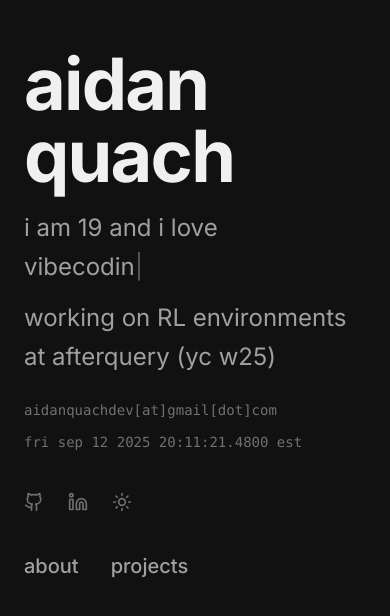
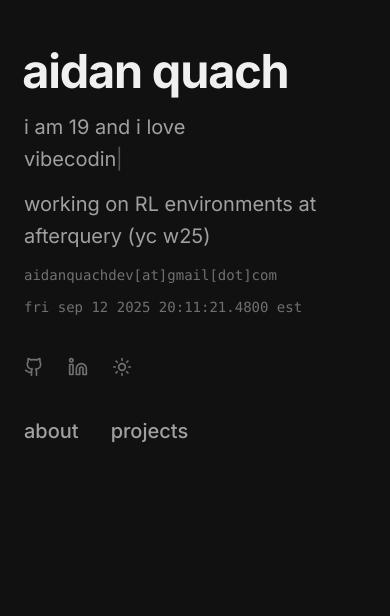
Before and after one commit to aidanq06/aidan, a Next.js app: page / in a window 390 px wide. Shown: the top 616 px of the page. Built offline with nearby package versions, Linux system fonts and the light colour scheme.

Commit message:
mobile fix

```diff
--- a/app/page.tsx
+++ b/app/page.tsx
@@ -1,6 +1,6 @@
 "use client";
 
-import React, { useState, useEffect } from 'react';
+import React, { useState, useEffect, useRef } from 'react';
 import { motion } from 'framer-motion';
 import Link from 'next/link';
 import Image from 'next/image';
@@ -111,6 +111,17 @@ function RotatingWord() {
 
 function ProjectItem({ project }: { project: Project }) {
   const [isHovered, setIsHovered] = useState(false);
+  const iframeContainerRef = useRef<HTMLDivElement>(null);
+  const [iframeScale, setIframeScale] = useState(0.425);
+
+  useEffect(() => {
+    if (!project.iframeUrl || !iframeContainerRef.current) return;
+    const observer = new ResizeObserver(entries => {
+      setIframeScale(entries[0].contentRect.width / 1280);
+    });
+    observer.observe(iframeContainerRef.current);
+    return () => observer.disconnect();
+  }, [project.iframeUrl]);
 
   const content = (
     <div
@@ -147,8 +158,9 @@ function ProjectItem({ project }: { project: Project }) {
       <div className="mb-5 relative z-10">
         {project.iframeUrl ? (
           <motion.div
+            ref={iframeContainerRef}
             className="relative overflow-hidden"
-            style={{ borderRadius: '8px', height: '354px' }}
+            style={{ borderRadius: '8px', aspectRatio: '8/5' }}
             animate={{ y: isHovered ? -8 : 0, scale: isHovered ? 1.02 : 1 }}
             transition={{ type: "spring", stiffness: 300, damping: 30 }}
           >
@@ -157,8 +169,8 @@ function ProjectItem({ project }: { project: Project }) {
               title={project.name}
               style={{
                 width: '1280px',
-                height: '950px',
-                transform: 'scale(0.425)',
+                height: '800px',
+                transform: `scale(${iframeScale})`,
                 transformOrigin: 'top left',
                 pointerEvents: 'none',
                 border: 'none',
@@ -166,6 +178,7 @@ function ProjectItem({ project }: { project: Project }) {
                 overflow: 'hidden',
               }}
             />
+            <div className="absolute inset-0" style={{ zIndex: 5 }} />
             <motion.div
               className="absolute inset-0 pointer-events-none"
               style={{ boxShadow: '0 0 20px var(--image-glow)', borderRadius: '8px', opacity: 0 }}
@@ -358,14 +371,14 @@ export default function Portfolio() {
           animate={{ opacity: 1 }}
           transition={{ duration: 1 }}
         >
-          <h1 className="text-7xl md:text-9xl font-bold mb-4 tracking-tight">
+          <h1 className="font-bold mb-4 tracking-tight leading-none" style={{ fontSize: 'clamp(2rem, 12vw, 9rem)', marginLeft: '-0.04em' }}>
             aidan quach
           </h1>
 
-          <p className="text-2xl md:text-3xl mb-3 max-w-3xl leading-relaxed" style={{ color: 'var(--secondary)' }}>
+          <p className="text-xl sm:text-2xl md:text-3xl mb-3 max-w-3xl leading-relaxed" style={{ color: 'var(--secondary)' }}>
             i am 19 and i love <RotatingWord />
           </p>
-          <p className="text-2xl md:text-3xl mb-6 max-w-3xl leading-relaxed" style={{ color: 'var(--secondary)' }}>
+          <p className="text-xl sm:text-2xl md:text-3xl mb-3 max-w-3xl leading-relaxed" style={{ color: 'var(--secondary)' }}>
             working on RL environments at afterquery (yc w25)
           </p>
 
```
